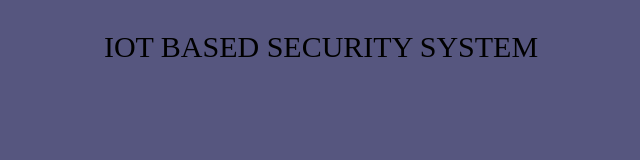
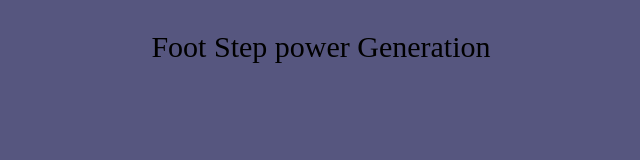
Before and after one commit to 20bec4115/IOT-BASED-SECURITY-SYSTEM, a plain HTML site: page index.html in a window 1280 px wide. Shown: the top 160 px of the page, without its empty margins (319-959 px from the left). Drawn offline with Linux system fonts and the light colour scheme; grey boxes are pictures that could not be loaded.

Commit message:
Update index.html

```diff
--- a/index.html
+++ b/index.html
@@ -3,7 +3,7 @@
 <head>
     <meta charset="UTF-8">
     <meta name="viewport" content="width=device-width, initial-scale=1.0">
-    <title>IOT BASED SECURITY SYSTEM</title>
+    <title>Foot Step power Generation</title>
     <style>
         .video-container {
             display: flex;
@@ -25,7 +25,7 @@
     </style>
 </head>
 <body>
-    <p>IOT BASED SECURITY SYSTEM</p>
+    <p>Foot Step power Generation</p>
     <div class="video-container">
     <video width="450" height="340" controls>
         <source src="Projects3.mp4" type="video/mp4">
```
